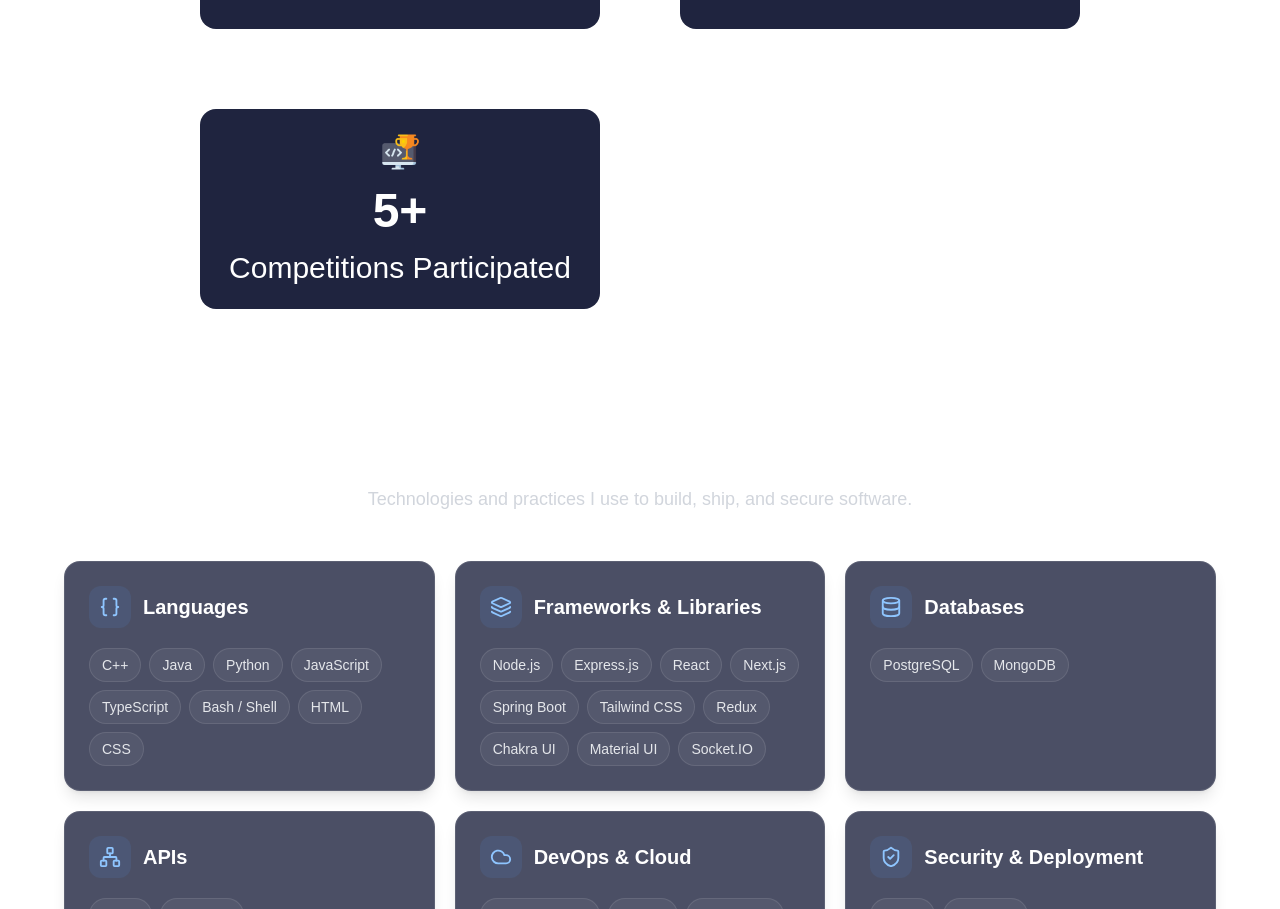
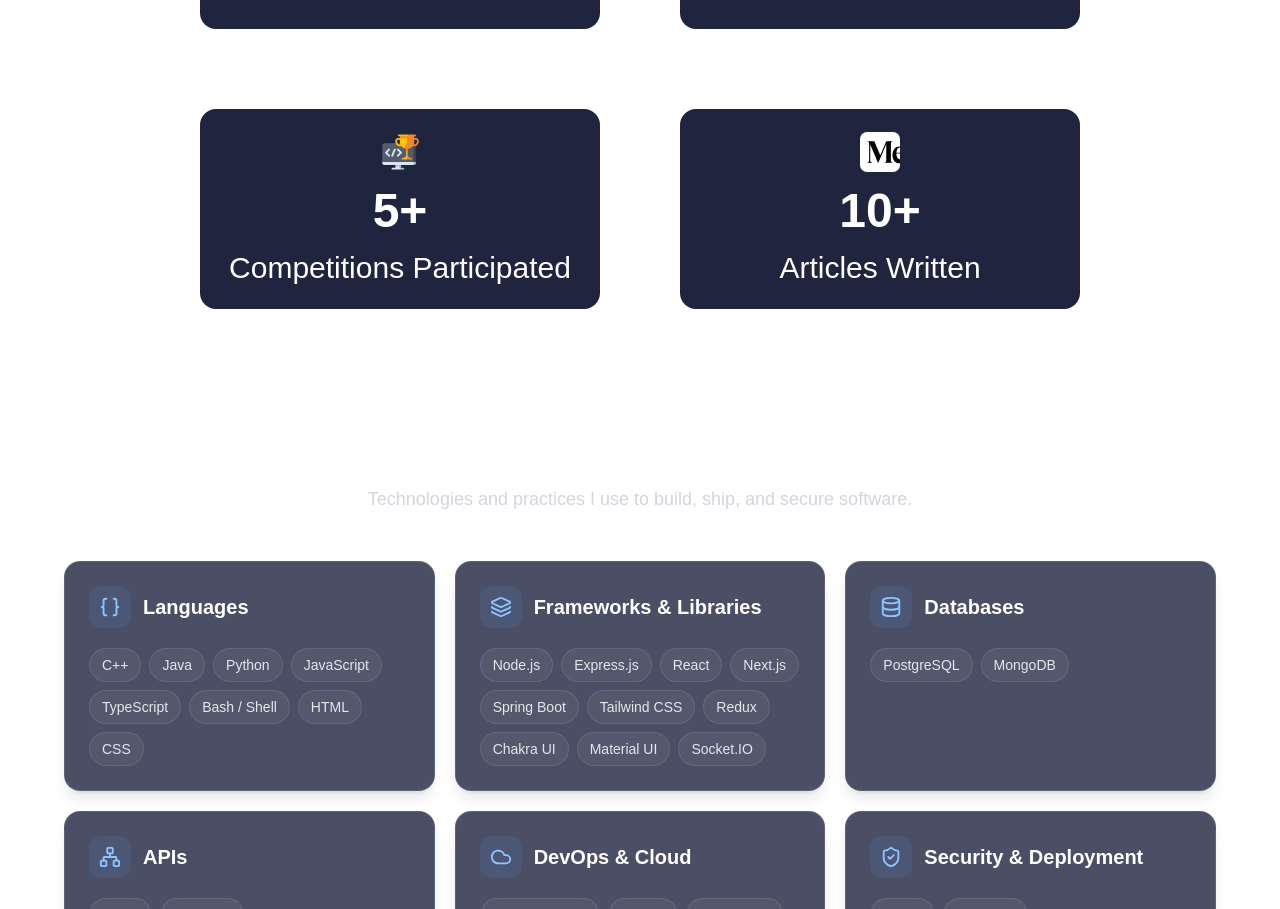
Before and after one commit to ishmaamik/MyPortfolio, a Next.js app in the folder client/: page / in a window 1280 px wide. Shown: the part 1275-2184 px from the top of the page. Built offline with nearby package versions, Linux system fonts and the light colour scheme.

Commit message:
Update AboutMe.tsx

```diff
--- a/client/src/components/AboutMe.tsx
+++ b/client/src/components/AboutMe.tsx
@@ -4,7 +4,8 @@ export default function AboutMe() {
     const achievements = [
         { number: "200+", title: "Problems Solved", icon: "/leetcode.svg" },
         { number: "10+", title: "Projects Completed", icon: <Briefcase /> },
-        { number: "5+", title: "Competitions Participated", icon: "hackathon.png" }
+        { number: "5+", title: "Competitions Participated", icon: "hackathon.png" },
+        { number: "10+", title: "Articles Written", icon: "medium.svg" }
     ]
 
     return (
```
